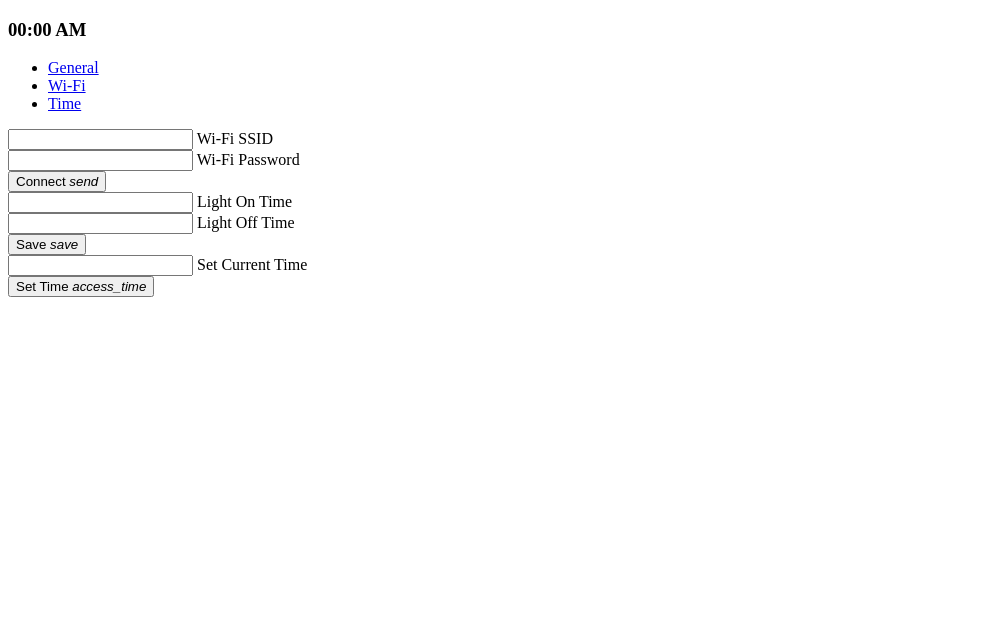
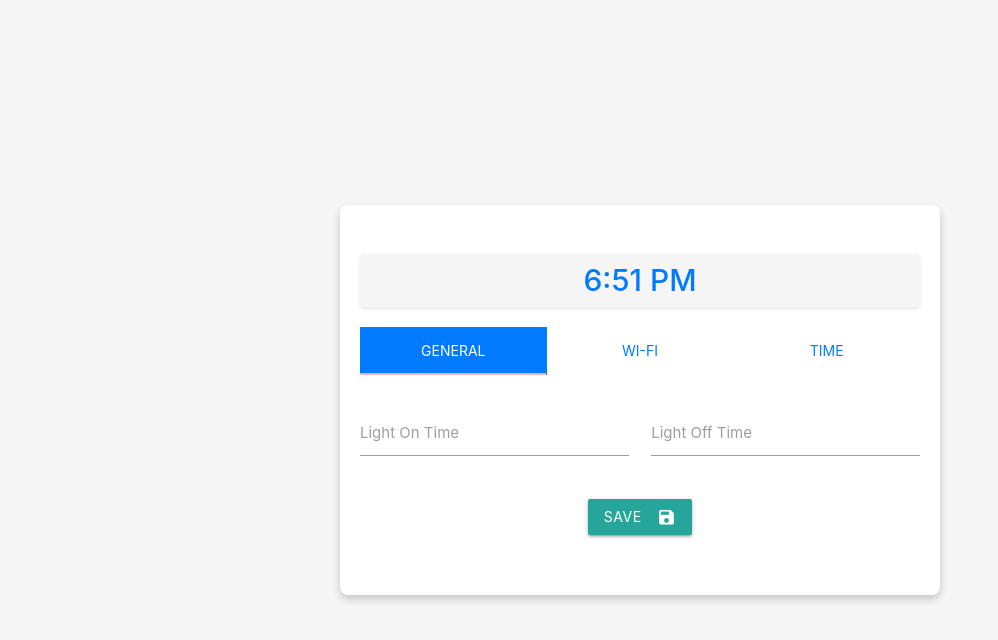
Before and after one commit to Witty-Wizard/Lightwave, a plain HTML site: page data/index.html in a window 1280 px wide. Shown: the whole page, without its empty margins (0-998 px from the left). Drawn offline with Linux system fonts and the light colour scheme; the site is published under a folder, as on GitHub Pages, so addresses that start at the root find nothing.

Commit message:
Added : A defined File structure

```diff
--- a/data/style.css
+++ b/data/css/style.css
@@ -3,7 +3,7 @@
   font-family: "Material Icons";
   font-style: normal;
   font-weight: 400;
-  src: url(./materialfont.woff2) format("woff2");
+  src: url(../font/materialfont.woff2) format("woff2");
 }
 
 .material-icons {
--- a/data/index.html
+++ b/data/index.html
@@ -5,8 +5,8 @@
     <meta charset="UTF-8">
     <meta name="viewport" content="width=device-width, initial-scale=1.0">
     <title>Lightwave</title>
-    <link href="/materialize.min.css" rel="stylesheet">
-    <link rel="stylesheet" href="/style.css">
+    <link href="css/materialize.min.css" rel="stylesheet">
+    <link rel="stylesheet" href="css/style.css">
 </head>
 
 <body>
@@ -84,8 +84,8 @@
         </div>
     </div>
 
-    <script src="/materialize.min.js"></script>
-    <script src="/script.js"></script>
+    <script src="js/materialize.min.js"></script>
+    <script src="js/script.js"></script>
 </body>
 
 </html>
```
Also changed, not shown: data/css/materialize.min.css (renamed from data/materialize.min.css), data/font/materialfont.woff2 (renamed from data/materialfont.woff2), data/js/materialize.min.js (renamed from data/materialize.min.js), data/js/script.js (renamed from data/script.js).
